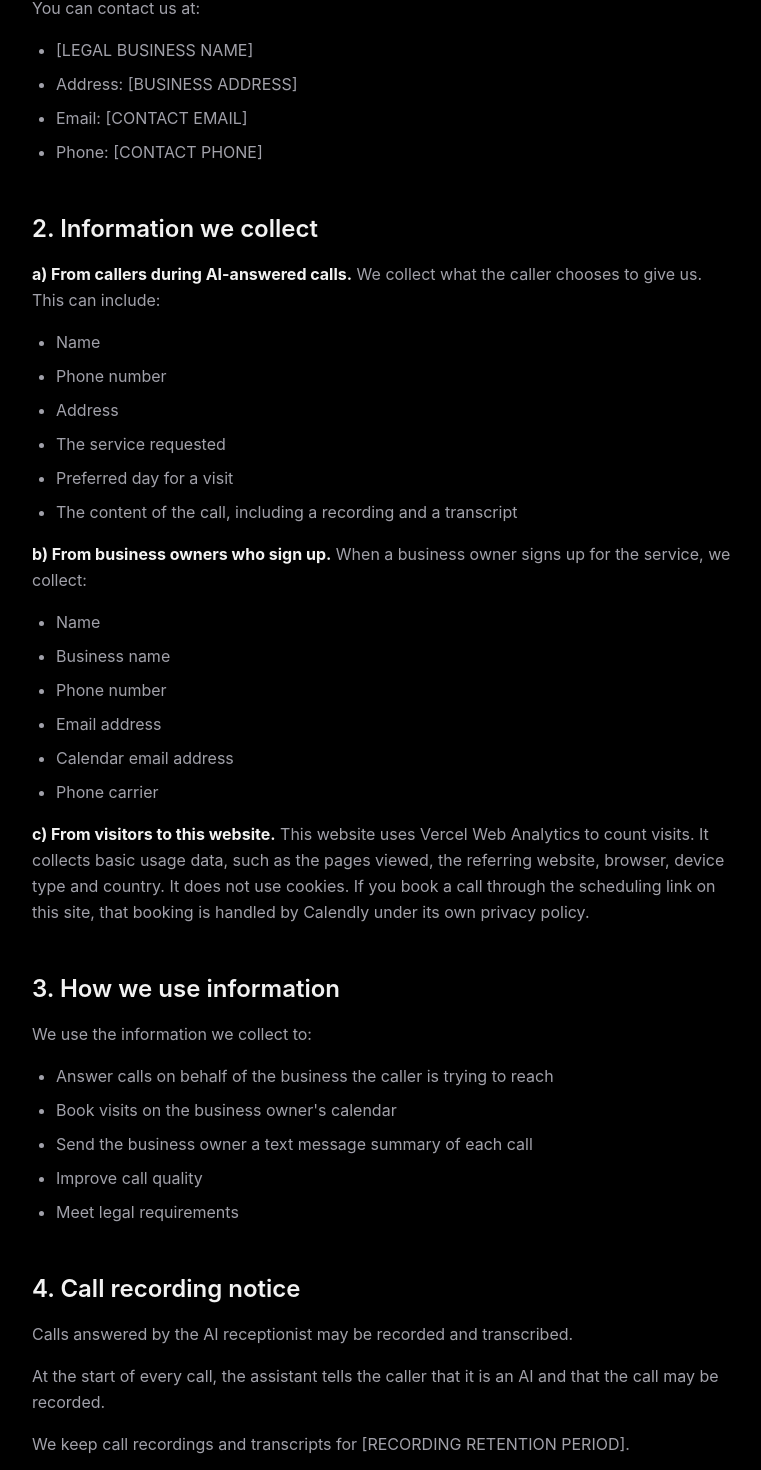
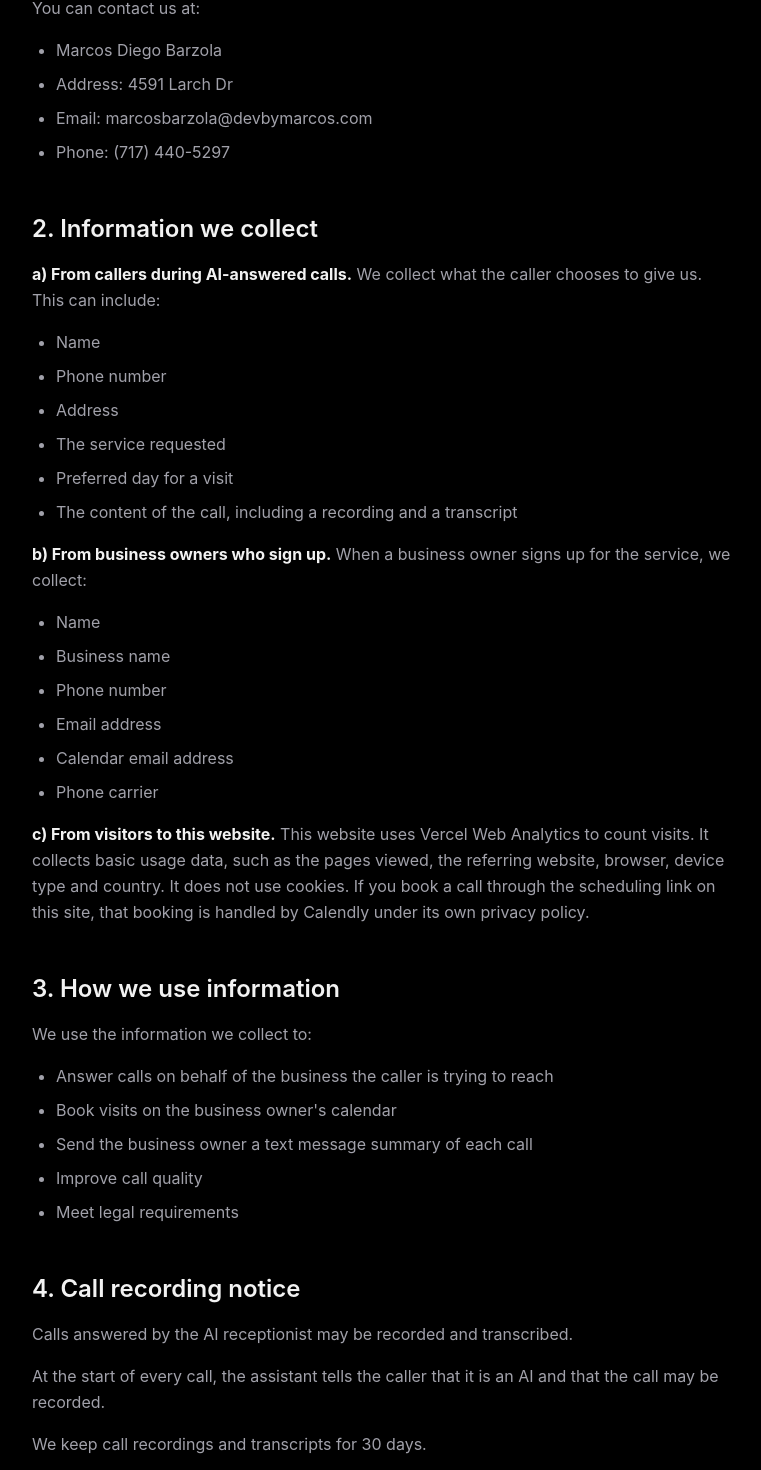
Before and after one commit to marcosdiego1904/myportfolio, a Next.js app: page /privacy in a window 1280 px wide. Shown: the part 456-1926 px from the top of the page, without its empty margins (256-1017 px from the left). Built offline with nearby package versions, Linux system fonts and the light colour scheme.

Commit message:
Fill in business details on Privacy Policy and Terms pages
Co-Authored-By: Claude Opus 5.5 <noreply@anthropic.com>
Claude-Session: https://claude.ai/code/session_01VcGYAnv4UtZomeur5Mbupv

```diff
--- a/app/privacy/page.tsx
+++ b/app/privacy/page.tsx
@@ -15,16 +15,16 @@ export default function PrivacyPage() {
     <LegalPage title="Privacy Policy" effectiveDate="November 2, 2026">
       <LegalSection id="who-we-are" title="1. Who we are and how to contact us">
         <p>
-          This Privacy Policy explains how [LEGAL BUSINESS NAME] (&quot;we&quot;, &quot;us&quot;) handles information.
+          This Privacy Policy explains how Marcos Diego Barzola (&quot;we&quot;, &quot;us&quot;) handles information.
           We run an AI voice receptionist for small service businesses in the Harrisburg, Pennsylvania area. It answers
           calls a business owner cannot pick up, in English or Spanish.
         </p>
         <p>You can contact us at:</p>
         <ul>
-          <li>[LEGAL BUSINESS NAME]</li>
-          <li>Address: [BUSINESS ADDRESS]</li>
-          <li>Email: [CONTACT EMAIL]</li>
-          <li>Phone: [CONTACT PHONE]</li>
+          <li>Marcos Diego Barzola</li>
+          <li>Address: 4591 Larch Dr</li>
+          <li>Email: marcosbarzola@devbymarcos.com</li>
+          <li>Phone: (717) 440-5297</li>
         </ul>
       </LegalSection>
 
@@ -78,7 +78,7 @@ export default function PrivacyPage() {
           At the start of every call, the assistant tells the caller that it is an AI and that the call may be
           recorded.
         </p>
-        <p>We keep call recordings and transcripts for [RECORDING RETENTION PERIOD].</p>
+        <p>We keep call recordings and transcripts for 30 days.</p>
       </LegalSection>
 
       <LegalSection id="sharing" title="5. Who we share information with">
@@ -112,8 +112,7 @@ export default function PrivacyPage() {
           <strong>How to stop.</strong> Reply STOP to any message to stop receiving text messages.
         </p>
         <p>
-          <strong>How to get help.</strong> Reply HELP to any message, or contact us at [CONTACT EMAIL] or [CONTACT
-          PHONE].
+          <strong>How to get help.</strong> Reply HELP to any message, or contact us at marcosbarzola@devbymarcos.com or (717) 440-5297.
         </p>
         <p>
           <strong>
@@ -128,7 +127,7 @@ export default function PrivacyPage() {
 
       <LegalSection id="retention-security" title="7. Data retention and security">
         <p>
-          We keep call recordings and transcripts for [RECORDING RETENTION PERIOD]. We keep other information only as
+          We keep call recordings and transcripts for 30 days. We keep other information only as
           long as we need it to provide the service or to meet legal requirements.
         </p>
         <p>
@@ -139,7 +138,7 @@ export default function PrivacyPage() {
 
       <LegalSection id="your-choices" title="8. Your choices and requests">
         <p>
-          You can ask us to access or delete information we hold about you. Email us at [CONTACT EMAIL] and tell us
+          You can ask us to access or delete information we hold about you. Email us at marcosbarzola@devbymarcos.com and tell us
           what you are asking for. We may need to confirm your identity before we act on your request.
         </p>
       </LegalSection>
--- a/app/terms/page.tsx
+++ b/app/terms/page.tsx
@@ -15,7 +15,7 @@ export default function TermsPage() {
     <LegalPage title="Terms of Service" effectiveDate="November 2, 2026">
       <LegalSection id="about" title="1. About the service">
         <p>
-          [LEGAL BUSINESS NAME] (&quot;we&quot;, &quot;us&quot;) provides an AI voice receptionist for small service
+          Marcos Diego Barzola (&quot;we&quot;, &quot;us&quot;) provides an AI voice receptionist for small service
           businesses in the Harrisburg, Pennsylvania area. It answers calls a business owner cannot pick up, in English
           or Spanish.
         </p>
@@ -90,7 +90,7 @@ export default function TermsPage() {
             texts.
           </li>
           <li>
-            <strong>Help:</strong> Reply HELP or contact [CONTACT EMAIL].
+            <strong>Help:</strong> Reply HELP or contact marcosbarzola@devbymarcos.com.
           </li>
           <li>Carriers are not liable for delayed or undelivered messages.</li>
           <li>
@@ -121,10 +121,10 @@ export default function TermsPage() {
       <LegalSection id="contact" title="10. Contact">
         <p>Questions about these Terms? Contact us at:</p>
         <ul>
-          <li>[LEGAL BUSINESS NAME]</li>
-          <li>Address: [BUSINESS ADDRESS]</li>
-          <li>Email: [CONTACT EMAIL]</li>
-          <li>Phone: [CONTACT PHONE]</li>
+          <li>Marcos Diego Barzola</li>
+          <li>Address: 4591 Larch Dr</li>
+          <li>Email: marcosbarzola@devbymarcos.com</li>
+          <li>Phone: (717) 440-5297</li>
         </ul>
       </LegalSection>
     </LegalPage>
```
